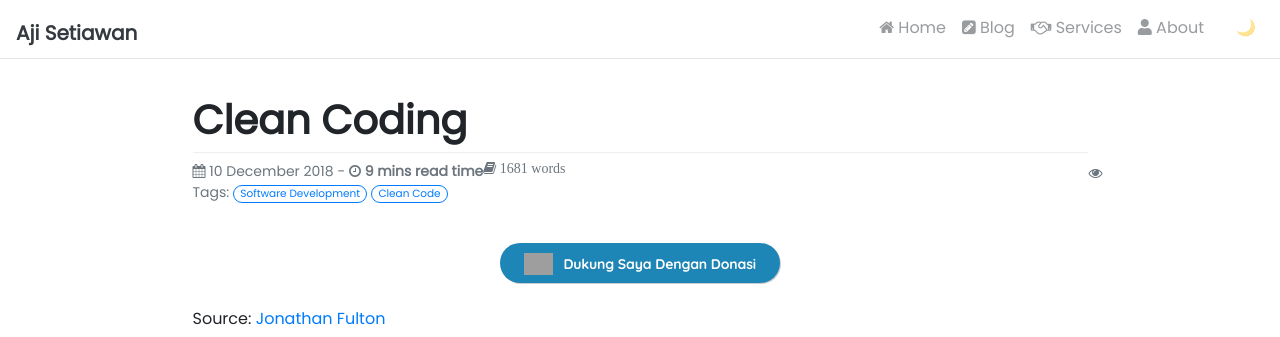
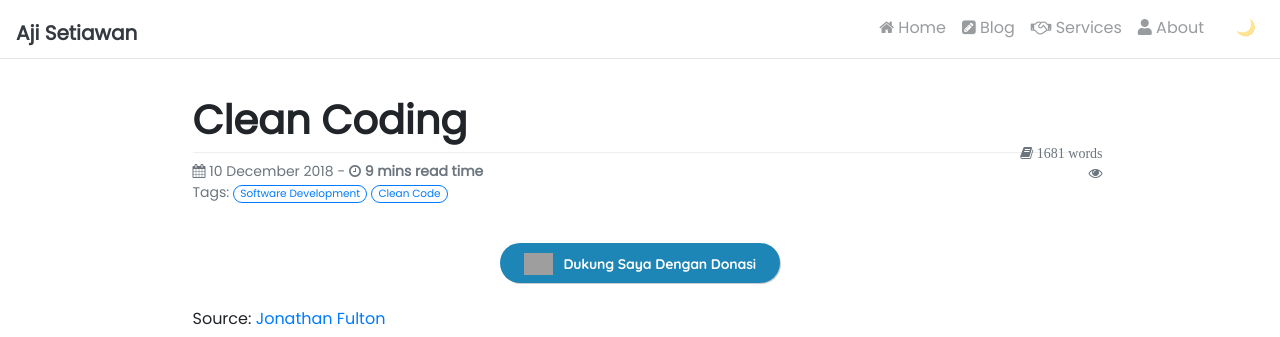
Before and after one commit to ajisetiawan716/ajisetiawan716.github.io, a Jekyll site: the page built from _posts/2018-12-10-clean-coding.md, in a window 1280 px wide. Shown: the top 337 px of the page. Built offline with Jekyll 4.4.1, drawn with Linux system fonts in a browser that asks for light colours; nearby versions of some CDN libraries; our own code applies the rules of GitHub Pages for plain Markdown files; comment, search, counter and statistics services are not loaded; grey boxes are pictures that could not be loaded.

Commit message:
Update post.html

```diff
--- a/_layouts/post.html
+++ b/_layouts/post.html
@@ -14,7 +14,7 @@
     {{ words | divided_by: 180 }} mins read time
   {%- endif -%}
   </b>
-  <span class="fa fa-book fa-1x" style="position: absolute; float:right;"> {{ words }} words</span>
+  <span class="fa fa-book fa-1x" style="position: absolute; top: 50px; right: 0px;"> {{ words }} words</span>
   <br>
 
   {%- if page.tags != empty -%}
```
